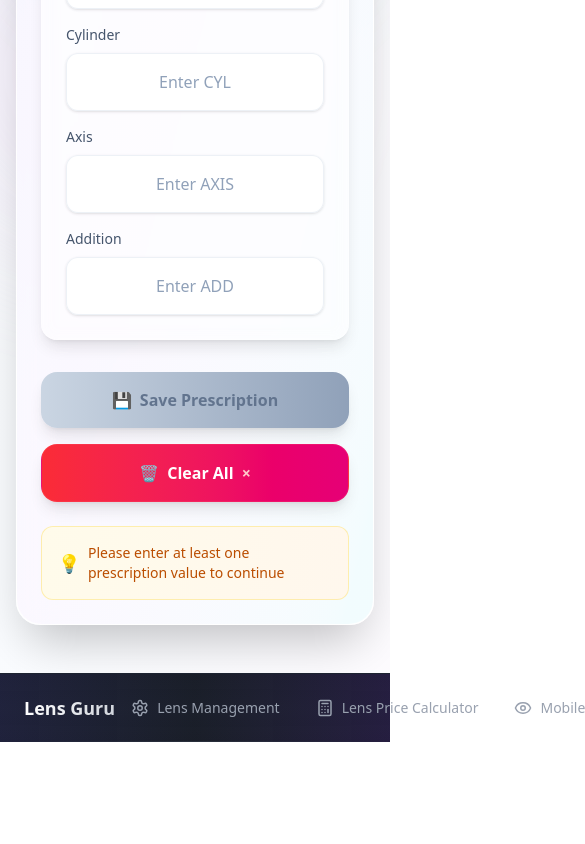
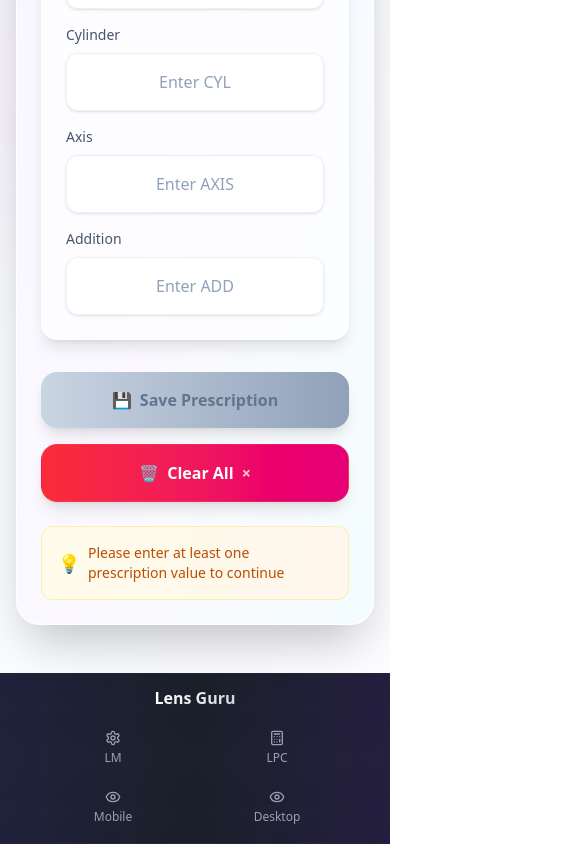
Before and after one commit to manish35809/lens-guru, a Next.js app: page / in a window 390 px wide. Shown: the part 1057-1901 px from the top of the page, 585 px wide, since content can reach past the window. Before the commit the page ends 1799 px from the top, so only its background shows below. Built offline with nearby package versions, Linux system fonts and the light colour scheme.

Commit message:
Update Footer.js

```diff
--- a/components/Footer.js
+++ b/components/Footer.js
@@ -28,24 +28,28 @@ const LensGuruFooter = () => {
   const footerLinks = [
     {
       title: 'Lens Management',
+      shortTitle: 'LM',
       href: '/tools/lm',
       icon: Settings,
       gradient: 'from-blue-500 to-indigo-600'
     },
     {
       title: 'Lens Price Calculator',
+      shortTitle: 'LPC',
       href: '/tools/lpc',
       icon: Calculator,
       gradient: 'from-indigo-500 to-purple-600'
     },
     {
       title: 'Mobile View',
+      shortTitle: 'Mobile',
       href: '/sv/frameType/lenses/old',
       icon: Eye,
       gradient: 'from-purple-500 to-violet-600'
     },
     {
       title: 'Desktop View',
+      shortTitle: 'Desktop',
       href: '/sv/frameType/lenses',
       icon: Eye,
       gradient: 'from-blue-500 to-blue-600'
@@ -62,24 +66,54 @@ const LensGuruFooter = () => {
       {/* Subtle glow effect */}
       <div className="absolute inset-0 bg-gradient-to-t from-transparent via-gray-700/5 to-transparent pointer-events-none" />
 
-      <div className="relative px-6 py-4">
-        <div className="flex justify-between items-center max-w-7xl mx-auto">
-          {/* Brand text - Left */}
-          <div className="flex-shrink-0">
-            <span className="text-lg font-bold bg-gradient-to-r from-white to-gray-300 bg-clip-text text-transparent">
+      <div className="relative px-3 sm:px-4 md:px-6 py-3 sm:py-4">
+        <div className="flex flex-col sm:flex-row sm:justify-between sm:items-center max-w-7xl mx-auto gap-3 sm:gap-0">
+          {/* Brand text - Top on mobile, Left on desktop */}
+          <div className="flex-shrink-0 text-center sm:text-left">
+            <span className="text-base sm:text-lg font-bold bg-gradient-to-r from-white to-gray-300 bg-clip-text text-transparent">
               Lens Guru
             </span>
           </div>
 
-          {/* Navigation Links - Right */}
-          <div className="flex items-center space-x-1">
+          {/* Navigation Links - Bottom on mobile, Right on desktop */}
+          <div className="flex items-center justify-center sm:justify-end">
+            {/* Mobile: Grid layout for very small screens */}
+            <div className="grid grid-cols-2 gap-2 sm:hidden w-full max-w-xs">
               {footerLinks.map((link, index) => {
                 const IconComponent = link.icon;
                 return (
                   <a
                     key={index}
                     href={link.href}
-                  className="group relative flex items-center space-x-2 px-4 py-2 rounded-lg transition-all duration-300 hover:bg-white/5 hover:scale-105"
+                    className="group relative flex flex-col items-center space-y-1 px-3 py-2 rounded-lg transition-all duration-300 hover:bg-white/5 hover:scale-105"
+                  >
+                    {/* Subtle glow effect */}
+                    <div className={`absolute inset-0 rounded-lg bg-gradient-to-r ${link.gradient} opacity-0 group-hover:opacity-10 transition-opacity duration-300`} />
+
+                    {/* Icon */}
+                    <IconComponent
+                      size={16}
+                      className={`text-gray-400 group-hover:text-white transition-all duration-300 group-hover:drop-shadow-lg`}
+                    />
+
+                    {/* Short label for mobile */}
+                    <span className="text-xs font-medium text-gray-400 group-hover:text-white transition-colors duration-300 text-center leading-tight">
+                      {link.shortTitle}
+                    </span>
+                  </a>
+                );
+              })}
+            </div>
+
+            {/* Tablet and Desktop: Horizontal layout */}
+            <div className="hidden sm:flex items-center space-x-1 md:space-x-2">
+              {footerLinks.map((link, index) => {
+                const IconComponent = link.icon;
+                return (
+                  <a
+                    key={index}
+                    href={link.href}
+                    className="group relative flex items-center space-x-2 px-2 md:px-4 py-2 rounded-lg transition-all duration-300 hover:bg-white/5 hover:scale-105"
                   >
                     {/* Subtle glow effect */}
                     <div className={`absolute inset-0 rounded-lg bg-gradient-to-r ${link.gradient} opacity-0 group-hover:opacity-10 transition-opacity duration-300`} />
@@ -90,13 +124,19 @@ const LensGuruFooter = () => {
                       className={`text-gray-400 group-hover:text-white transition-all duration-300 group-hover:drop-shadow-lg`}
                     />
 
-                  {/* Label */}
-                  <span className="text-sm font-medium text-gray-400 group-hover:text-white transition-colors duration-300 whitespace-nowrap">
+                    {/* Full label for tablet/desktop, hide on smaller tablets */}
+                    <span className="text-sm font-medium text-gray-400 group-hover:text-white transition-colors duration-300 whitespace-nowrap hidden md:inline">
                       {link.title}
+                    </span>
+
+                    {/* Short label for small tablets */}
+                    <span className="text-sm font-medium text-gray-400 group-hover:text-white transition-colors duration-300 whitespace-nowrap md:hidden">
+                      {link.shortTitle}
                     </span>
                   </a>
                 );
               })}
+            </div>
           </div>
         </div>
       </div>
```
Lines whose indentation alone changed are shown as unchanged.
